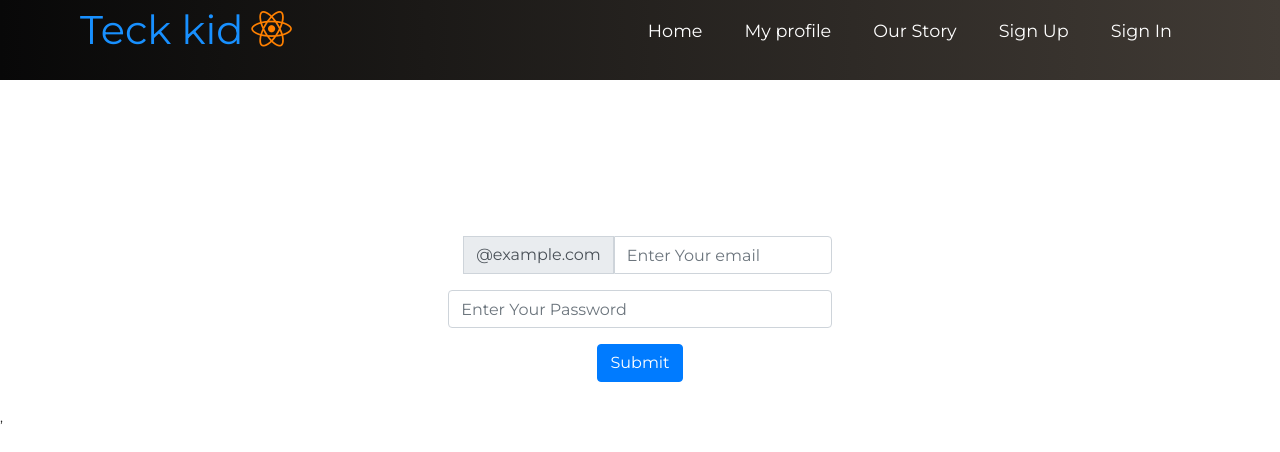
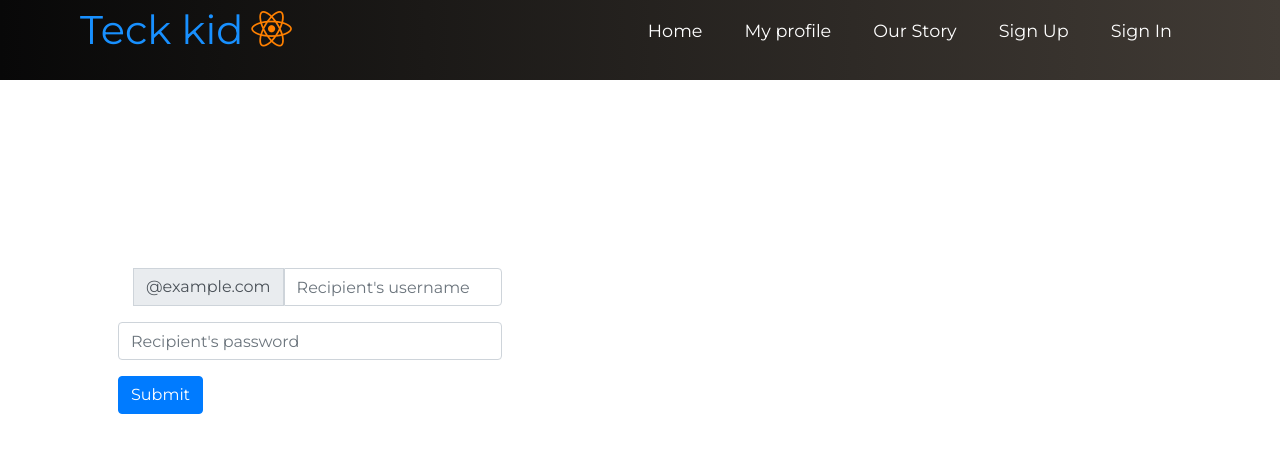
Before and after one commit to tojan-bukhari/teck-kids, a React (Create React App) app in the folder frontend/: page /login in a window 1280 px wide. Shown: the top 452 px of the page. Built offline with nearby package versions, Linux system fonts and the light colour scheme.

Commit message:
clear warnings solved

```diff
--- a/frontend/src/component/CSS/draganddropex/DragNDrop.js
+++ b/frontend/src/component/CSS/draganddropex/DragNDrop.js
@@ -100,7 +100,7 @@ SUBMIT      </Button>
         <Modal.Header closeButton>
           <Modal.Title>Woohoo!!!!</Modal.Title>
         </Modal.Header>
-        <img src= "https://www.flaticon.com/svg/static/icons/svg/3159/3159066.svg"/>
+        <img src= "https://www.flaticon.com/svg/static/icons/svg/3159/3159066.svg" alt="css"/>
         <Modal.Footer>
           <Button variant="secondary" onClick={handleClose}>
             Close
--- a/frontend/src/component/HTML/draganddropex/DragNDrop.js
+++ b/frontend/src/component/HTML/draganddropex/DragNDrop.js
@@ -101,7 +101,7 @@ SUBMIT      </Button>
           <Modal.Title>Woohoo!!!!</Modal.Title>
         </Modal.Header>
 
-        <img src= "https://www.flaticon.com/svg/static/icons/svg/3159/3159066.svg"/>
+        <img src= "https://www.flaticon.com/svg/static/icons/svg/3159/3159066.svg" alt="css"/>
         <Modal.Footer>
           <Button variant="secondary" onClick={handleClose}>
             Close
--- a/frontend/src/component/carusal.js
+++ b/frontend/src/component/carusal.js
@@ -1,8 +1,6 @@
-import  Button  from 'react-bootstrap/Button';
+
 import React , {useState}from 'react';
 import Carousel from 'react-bootstrap/Carousel';
- import Home from './carusal.css';
-import {MDBContainer} from 'mdbreact'
  export default function ControlledCarousel() {
     const [index, setIndex] = useState(0);
     const handleSelect = (selectedIndex, e) => {
--- a/frontend/src/component/login.js
+++ b/frontend/src/component/login.js
@@ -1,7 +1,6 @@
 //useState is a Hook that allows you to have state variables in functional components.=> very intersting and easy to use <3 love it
 import React , {useState }from 'react';
 import axios from 'axios';
-//import {link} from 'react-router-dom'
 import { useHistory } from "react-router-dom";
 import 'bootstrap/dist/css/bootstrap.min.css';
 import InputGroup from 'react-bootstrap/InputGroup';
@@ -39,10 +38,10 @@ const Signin = ()=>{
 
 
   return(
-  <div className="container p-5" size="6" className="py-3 px-md-5" style={{marginTop: 10 + 'em'}}>
+  <div className="container p-5" size="6" style={{marginTop: 10 + 'em'}}>
   <form>
 
- <div className="form-group" className ="text-center">
+ <div className="form-group" >
  <label htmlFor="formGroupExampleInput">
         <InputGroup className="mb-3">
         <InputGroup.Append>
@@ -52,7 +51,8 @@ const Signin = ()=>{
           placeholder="Recipient's username"
           aria-label="Recipient's username"
           aria-describedby="basic-addon2"
-          type="text" className="form-control" placeholder="Enter Your email"
+          type="text" className="form-control"
+
           onChange={(e)=>{setEmail(e.target.value)}}
           required
         />
@@ -65,7 +65,7 @@ const Signin = ()=>{
           aria-label="Recipient's password"
           aria-describedby="basic-addon2"
           type="password" className="form-control"
-          placeholder="Enter Your Password"
+
            onChange={(e)=>{setPassword(e.target.value)}}
             required
          />
--- a/frontend/src/component/pics/profilePicChanger.js
+++ b/frontend/src/component/pics/profilePicChanger.js
@@ -2,7 +2,7 @@ import React, { Component } from 'react';
 import "antd/dist/antd.css";
 import { Modal, Button } from 'antd';
 import { ImagesArray } from './images';
-import axios from 'axios';
+
 
 /************************************************ */
 export default class ProfilePicChanger extends Component {
@@ -50,6 +50,7 @@ export default class ProfilePicChanger extends Component {
                  onClick={() => this.props.handelImageChange(image.url)}
                  height = '100px'
                  width = ' 48px'
+                 alt="css"
                 />
                 </div>
             )
--- a/frontend/src/component/reducer/singnin.js
+++ b/frontend/src/component/reducer/singnin.js
@@ -1,8 +1,5 @@
-
-
-
 // cosider object that tell reducer how to change data ...
-export default (state = [], action)=> {
+ const x= (state = [], action)=> {
     //the action should contain type  ....
     switch (action.type){
         // any name express to it job
@@ -13,3 +10,4 @@ export default (state = [], action)=> {
            return 0;
     }
 }
+export default x;
--- a/frontend/src/index.js
+++ b/frontend/src/index.js
@@ -1,4 +1,3 @@
-
 import React from 'react';
 import ReactDOM from 'react-dom';
 import App from './App';
@@ -6,7 +5,6 @@ import App from './App';
 // import {createStore} from "redux";
 //to combine the application with redux
 import { Provider } from "react-redux";
-import Quiz from "./component/CSS/Quiz1"
 // import store from "./component/reducer/score";
 import { createStore, applyMiddleware, compose } from 'redux';
 import thunk from 'redux-thunk';
--- a/frontend/src/protectedroutes/ProtectedRoute.js
+++ b/frontend/src/protectedroutes/ProtectedRoute.js
@@ -1,7 +1,7 @@
 import React from 'react';
 import {Route, Redirect } from "react-router-dom";
 
-function ProtectedRoute({isAuth : isAuth, component:Component, ...rest}){
+function ProtectedRoute({isAuth , component:Component, ...rest}){
     return(
         <Route
         {...rest}
```
Also changed, not shown: frontend/src/component/CSS/draganddropex/data.js (+1 -8 lines), package.json (added, +22 -0 lines), 2 other files (tests, documents, lock files or other folders).
